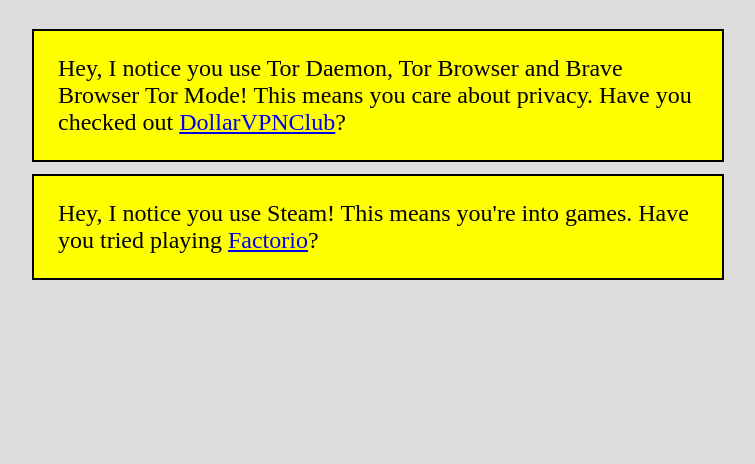
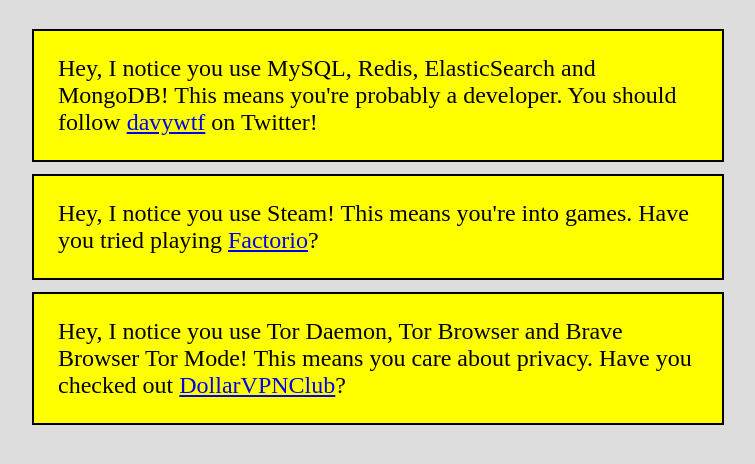
Before and after one commit to wybiral/wtf, a plain HTML site: page index.html in a window 1280 px wide. Shown: the part 90-554 px from the top of the page, without its empty margins (262-1017 px from the left). Drawn offline with Linux system fonts and the light colour scheme; no server answers.

Commit message:
added developer, style

```diff
--- a/css/index.css
+++ b/css/index.css
@@ -18,4 +18,13 @@ section {
 
 section.found {
     display: block;
+	animation: fadein 1s;
 }
+
+@keyframes fadein {
+	from {
+        opacity: 0;
+    } to {
+        opacity: 1;
+    }
+}
--- a/index.html
+++ b/index.html
@@ -10,13 +10,17 @@
     </head>
     <body>
         <h1>WTF?</h1>
-        <section id="privacy">
-            Hey, I notice you use <span class="name"></span>! This means you care about privacy.
-            Have you checked out <a href="https://twitter.com/dollarvpnclub">DollarVPNClub</a>?
+        <section id="developer">
+            Hey, I notice you use <span class="name"></span>! This means you're probably a developer.
+            You should follow <a href="https://twitter.com/davywtf">davywtf</a> on Twitter!
         </section>
         <section id="games">
             Hey, I notice you use <span class="name"></span>! This means you're into games.
             Have you tried playing <a href="https://www.factorio.com/">Factorio</a>?
         </section>
+        <section id="privacy">
+            Hey, I notice you use <span class="name"></span>! This means you care about privacy.
+            Have you checked out <a href="https://twitter.com/dollarvpnclub">DollarVPNClub</a>?
+        </section>
     </body>
 </html>
--- a/js/index.js
+++ b/js/index.js
@@ -20,9 +20,21 @@ const gamesListener = {
     detected: [],
 };
 
+const developerListener = {
+    id: 'developer',
+    services: [
+        {url: 'http://127.0.0.1:3306', name: 'MySQL'},
+        {url: 'http://127.0.0.1:6379', name: 'Redis'},
+        {url: 'http://127.0.0.1:9200/_cat', name: 'ElasticSearch'},
+        {url: 'http://127.0.0.1:27017', name: 'MongoDB'},
+    ],
+    detected: [],
+};
+
 window.onload = () => {
+    start(developerListener);
+    start(gamesListener);
     start(privacyListener);
-    start(gamesListener);
 };
 
 function start(listener) {
```
